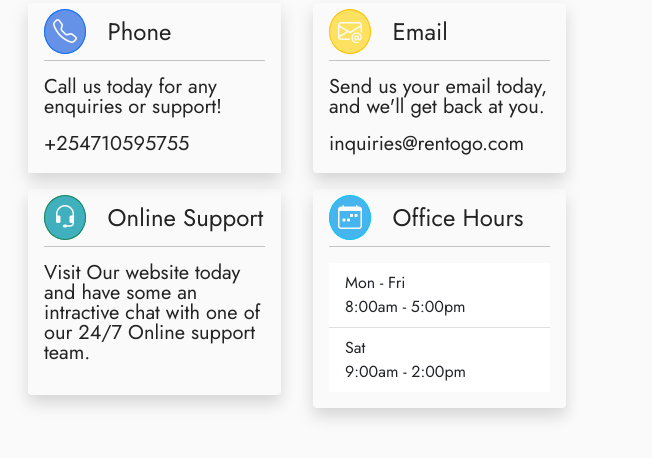
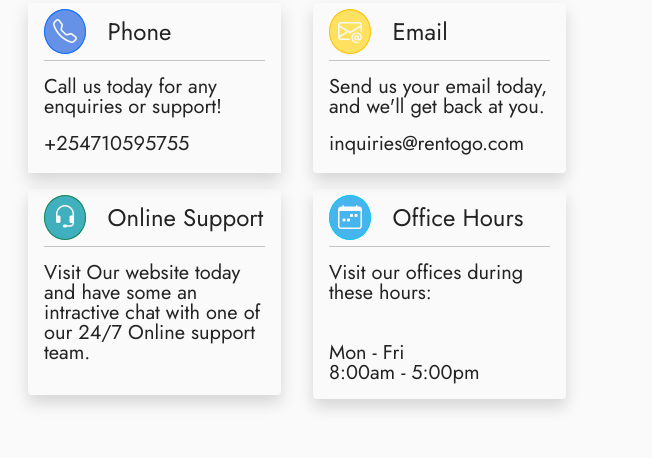
Before and after one commit to Wekesir/Rentogo-Property-Management, a plain HTML site: page index.html in a window 1280 px wide. Shown: the part 8420-8878 px from the top of the page, 628-1280 px from the left. Drawn offline with nearby package versions, Linux system fonts and the light colour scheme; files whose address does not match are found by name.

Commit message:
Update index.html

```diff
--- a/index.html
+++ b/index.html
@@ -469,12 +469,10 @@
                         <div class="card shadow wow animate__animated animate__fadeInBottomRight">
                           <div class="card-body">
                             <h4 class="card-title"><i class="bi bi-calendar-week border border-info py-1 px-2 text-white rounded-circle bg-info"></i> &nbsp; Office Hours</h4> <hr>
-                                <ul class="list-group list-group-flush">
-                                    <li class="list-group-item">
-                                        Mon - Fri <br> 8:00am - 5:00pm
-                                    </li>
-                                    <li class="list-group-item">Sat <br> 9:00am - 2:00pm</li>
-                              </ul>
+                                <p class="card-text fs-5">
+                                    Visit our offices during these hours: <br> <br> <br>
+                                    Mon - Fri <br> 8:00am - 5:00pm
+                                </p>
                           </div>
                         </div>
                       </div>
```
